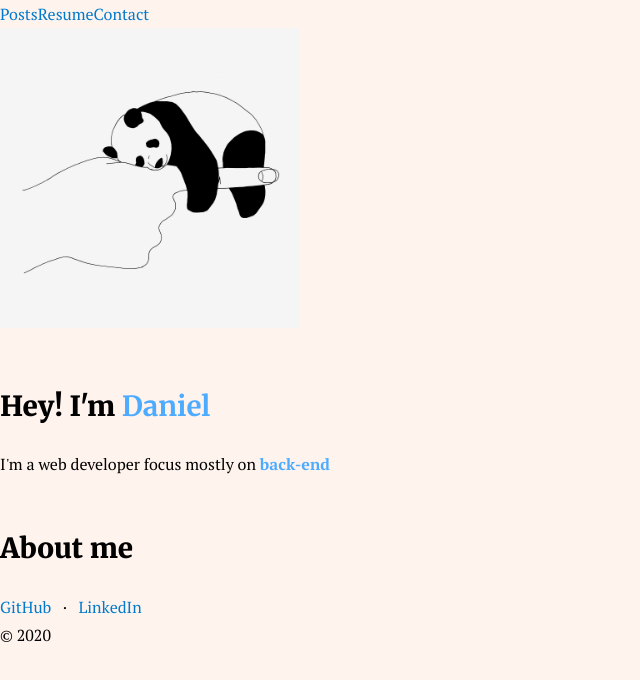
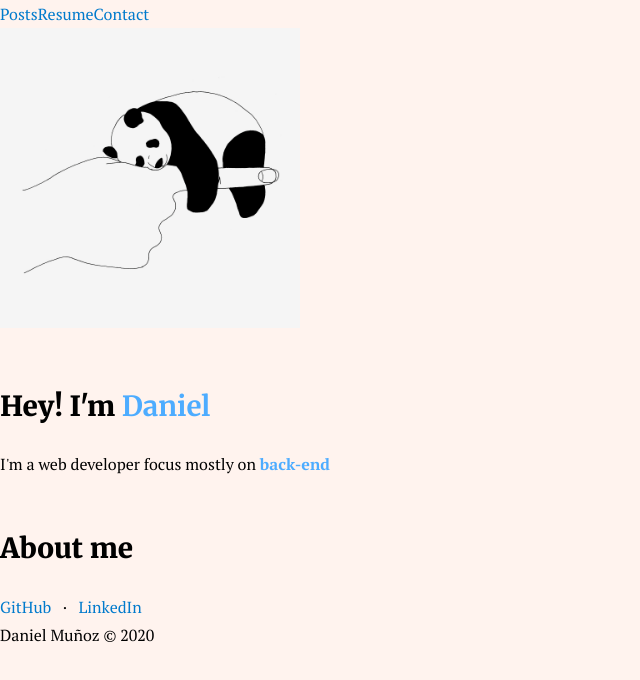
Before and after one commit to dmunoz-10/my-portfolio, a Gatsby site: page / in a window 1280 px wide. Shown: the whole page, without its empty margins (0-640 px from the left). Built offline with nearby package versions, Linux system fonts and the light colour scheme; Gatsby itself is replaced by a stand-in of ours; some packages are replaced by stand-ins of ours.

Commit message:
Fixing up a bug with the author name

```diff
--- a/src/components/footer/footer.jsx
+++ b/src/components/footer/footer.jsx
@@ -19,7 +19,7 @@ const Footer = () => {
   `)
 
   const { author } = data.site.siteMetadata
-  const { author: authorName, socialMedia } = author
+  const { name: authorName, socialMedia } = author
 
   return (
     <footer className="flex justify-center">
```
